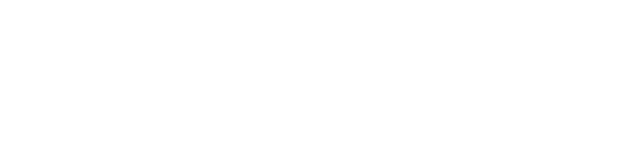
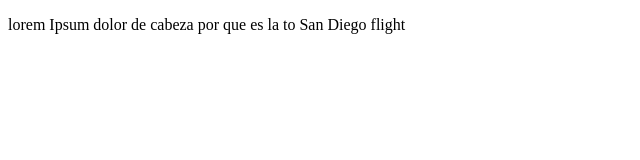
Before and after one commit to Svilent-dev/arzon, a plain HTML site: page index.html in a window 1280 px wide. Shown: the whole page, without its empty margins (0-640 px from the left). Drawn offline with Linux system fonts and the light colour scheme.

Commit message:
Update index.html

```diff
--- a/index.html
+++ b/index.html
@@ -6,6 +6,7 @@
     <title>Document</title>
 </head>
 <body>
+<p style="color=blue;" >lorem Ipsum dolor de cabeza por que es la to San Diego flight </p>
 
 </body>
 </html>
```
